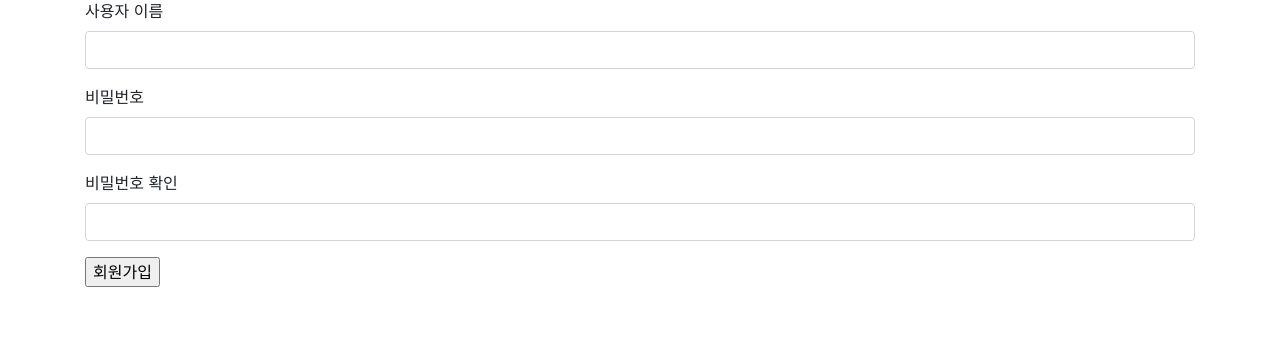
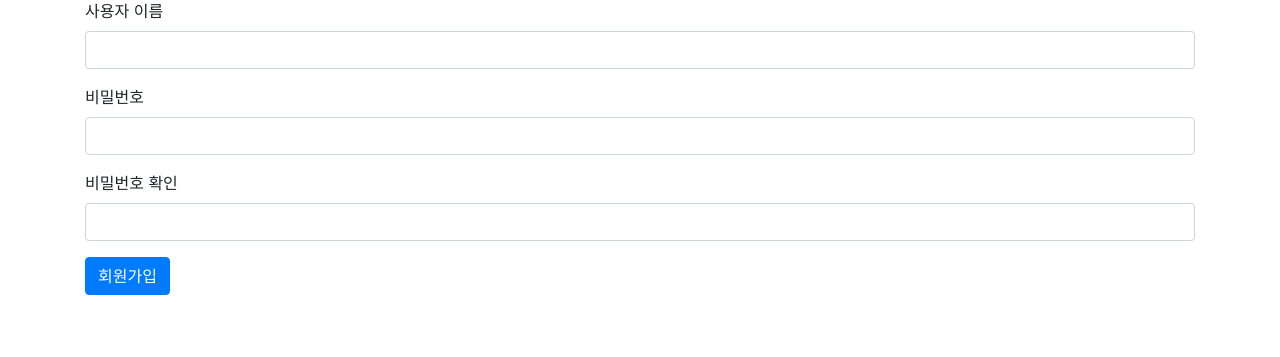
Before and after one commit to maxtortime/healthandexercise, a Django app: page /register/ in a window 1280 px wide. Shown: the part 133-490 px from the top of the page. Run offline with Django 3.2, Linux system fonts and the light colour scheme; some libraries are stand-ins or nearby versions.

Commit message:
회원가입 버튼 스타일 적용

```diff
--- a/templates/healthandexercise/register.html
+++ b/templates/healthandexercise/register.html
@@ -32,7 +32,7 @@
             </div>
         </div>
 
-        <input type="submit" value="회원가입">
+        <input type="submit" value="회원가입" class="btn btn-primary">
         <input type="hidden" name="next" value="{{ next }}">
     </form>
 {% endblock %}
```
